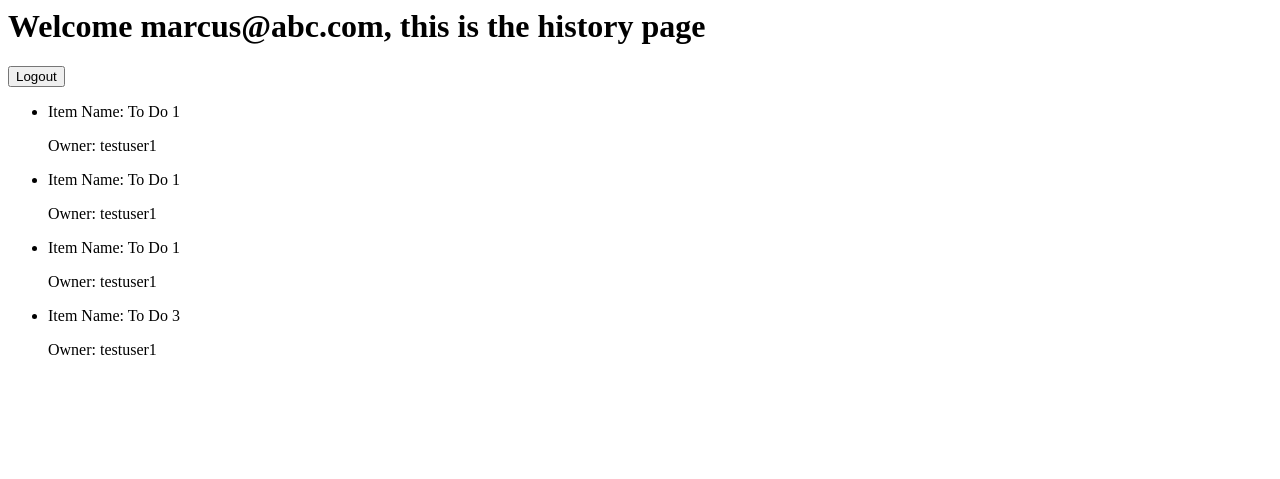
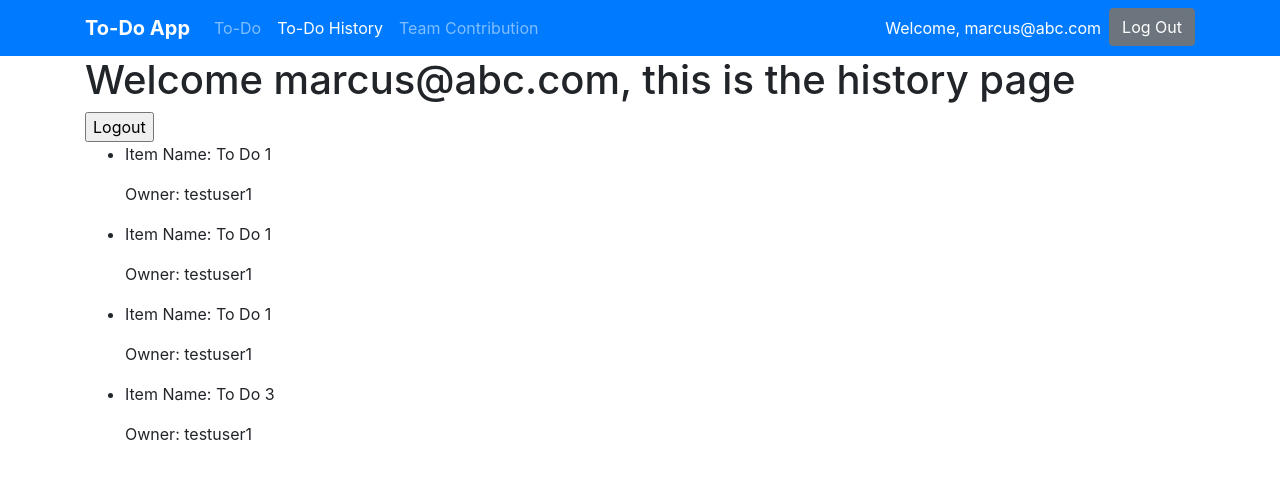
Before and after one commit to ktzy0305/ETI-To-Do-App, a Django app: page /historyItem in a window 1280 px wide. Shown: the top 479 px of the page. Run offline with Django 3.2, Linux system fonts and the light colour scheme; a user stored in the database is signed in; data comes from the database, SQL or seed files in the repository; both versions use the stored data as it was after the commit; some libraries are stand-ins or nearby versions.

Commit message:
Completed navbar and made all pages follow base template

```diff
--- a/ToDoApp/urls.py
+++ b/ToDoApp/urls.py
@@ -27,5 +27,5 @@ urlpatterns = [
     path('login/', include('django.contrib.auth.urls')),
     path('login/', TemplateView.as_view(template_name='home.html'), name='home'),
     path('archiveHistory/<todo_Todo>/<todo_own>/', archiveHistory),
-    path('historyItem', historyItem),
+    path('historyItem', historyItem, name='todohistorypage'),
 ]
--- a/To_do_page/templates/history_page.html
+++ b/To_do_page/templates/history_page.html
@@ -1,3 +1,4 @@
+{% extends 'base.html' %}
 {% block content %}
 {% if user.is_authenticated %}
 	<h1>Welcome {{ user.username }}, this is the history page</h1>
--- a/To_do_page/templates/to_do.html
+++ b/To_do_page/templates/to_do.html
@@ -1,3 +1,4 @@
+{% extends 'base.html' %}
 {% block content %}
 {% if user.is_authenticated %}
 	<h1>Welcome {{ user.username }}, this is the to do page</h1>
--- a/templates/base.html
+++ b/templates/base.html
@@ -1,14 +1,70 @@
 <!-- templates/base.html -->
 <!DOCTYPE html>
 <html>
+
 <head>
-  <meta charset="utf-8">
-  <title>{% block title %}Django Auth Tutorial{% endblock %}</title>
+    <meta charset="utf-8">
+    <meta name="viewport" content="width=device-width, initial-scale=1.0">
+    <meta http-equiv="X-UA-Compatible" content="ie=edge">
+    <title>{% block title %}{% endblock %}</title>
+    <link rel="stylesheet" href="https://stackpath.bootstrapcdn.com/bootstrap/4.3.1/css/bootstrap.min.css"
+        integrity="sha384-ggOyR0iXCbMQv3Xipma34MD+dH/1fQ784/j6cY/iJTQUOhcWr7x9JvoRxT2MZw1T" crossorigin="anonymous">
+    <script src="https://code.jquery.com/jquery-3.3.1.slim.min.js"
+        integrity="sha384-q8i/X+965DzO0rT7abK41JStQIAqVgRVzpbzo5smXKp4YfRvH+8abtTE1Pi6jizo"
+        crossorigin="anonymous"></script>
+    <script src="https://cdnjs.cloudflare.com/ajax/libs/popper.js/1.14.7/umd/popper.min.js"
+        integrity="sha384-UO2eT0CpHqdSJQ6hJty5KVphtPhzWj9WO1clHTMGa3JDZwrnQq4sF86dIHNDz0W1"
+        crossorigin="anonymous"></script>
+    <script src="https://stackpath.bootstrapcdn.com/bootstrap/4.3.1/js/bootstrap.min.js"
+        integrity="sha384-JjSmVgyd0p3pXB1rRibZUAYoIIy6OrQ6VrjIEaFf/nJGzIxFDsf4x0xIM+B07jRM"
+        crossorigin="anonymous"></script>
 </head>
+
 <body>
-  <main>
-    {% block content %}
-    {% endblock %}
-  </main>
+    <nav class="navbar navbar-expand-md navbar-dark bg-primary">
+        <div class="container">
+            <a class="navbar-brand" href="#" style="font-weight: bold;">To-Do App</a>
+            <button class=" navbar-toggler" type="button" data-toggle="collapse" data-target="#navbarNav" aria-controls="navbarNav"
+                aria-expanded="false" aria-label="Toggle navigation">
+            <span class="navbar-toggler-icon"></span>
+            </button>
+            <div class="collapse navbar-collapse" id="navbarNav">
+                <ul class="navbar-nav mr-auto">
+                    {% if request.user.is_authenticated %}
+                    <li class="nav-item {% if request.resolver_match.url_name == 'todopage' %}active{% endif %}"">
+                        <a class=" nav-link" href="{% url 'todopage' %}">To-Do</a>
+                    </li>
+                    <li class="nav-item {% if request.resolver_match.url_name == 'todohistorypage' %}active{% endif %}"">
+                        <a class=" nav-link" href="{% url 'todohistorypage' %}">To-Do History</a>
+                    </li>
+                    <li class="nav-item">
+                        <a class="nav-link" href="">Team Contribution</a>
+                    </li>
+                    {% endif %}
+                </ul>
+                <ul class="navbar-nav ml-auto">
+                    {% if not request.user.is_authenticated %}
+                    <li class="nav-item">
+                        <a class="btn btn-secondary" href="{% url 'login' %}">Login</a>
+                    </li>
+                    {% else %}
+                    <li class="nav-item">
+                        <a class="nav-link active">Welcome, {{ user.username }}</a>
+                    </li>
+                    <li class="nav-item">
+                        <a class="btn btn-secondary" href="{% url 'logout' %}"><span>Log Out</span></a>
+                    </li>
+                    {% endif %}
+                </ul>
+            </div>
+        </div>
+    </nav>
+    <div class="container">
+        <main>
+            {% block content %}
+            {% endblock %}
+        </main>
+    </div>
 </body>
+
 </html>
```
Also changed, not shown: db.sqlite3.
